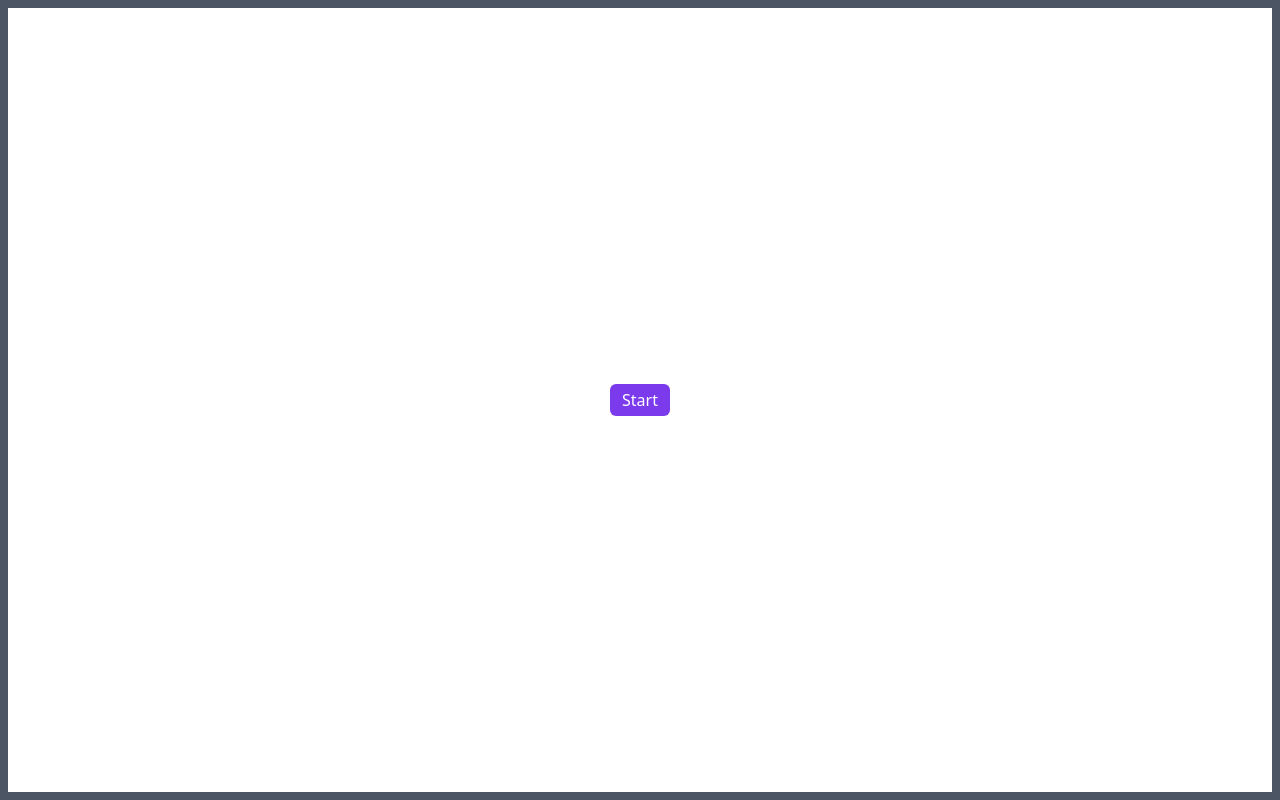
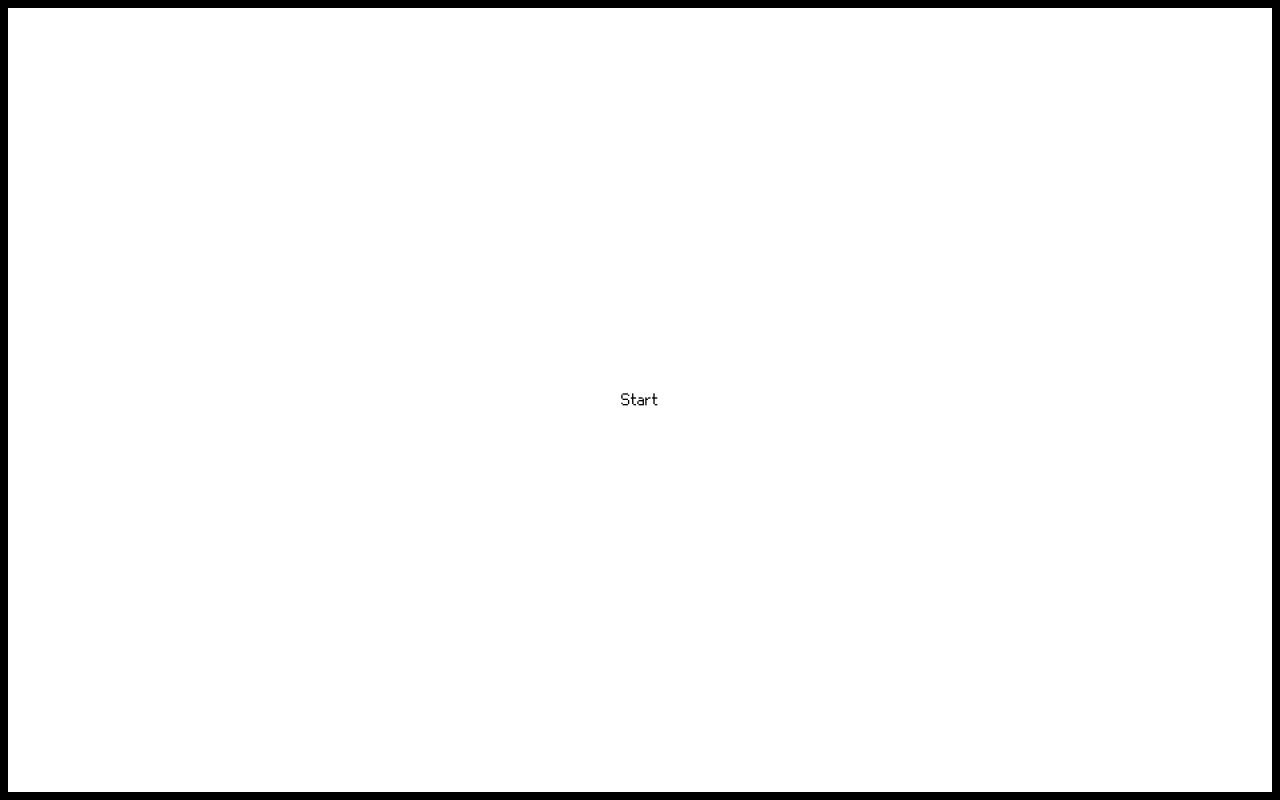
Before and after one commit to KalpasWang/f2e-scrum-training, a React (Create React App) app: page / in a window 1280 px wide. Built offline with nearby package versions, Linux system fonts and the light colour scheme.

Commit message:
setup font, color

```diff
--- a/src/index.css
+++ b/src/index.css
@@ -1,3 +1,8 @@
 @tailwind base;
 @tailwind components;
 @tailwind utilities;
+
+@font-face {
+  font-family: 'Cubic 11';
+  src: url('./assets/Cubic_11_1.013_R.woff2') format('woff2');
+}
--- a/tailwind.config.js
+++ b/tailwind.config.js
@@ -2,6 +2,21 @@
 module.exports = {
   content: ['./src/**/*.{js,jsx,ts,tsx}'],
   theme: {
+    fontFamily: {
+      sans: ['"Cubic 11"', 'sans-serif'],
+    },
+    colors: {
+      primary1: '#5137FF',
+      primary2: '#FF60FA',
+      primary3: '#FFCB2D',
+      assist1: '#2B2B2B',
+      assist2: '#FFF9F6',
+      disabled: '#BDBDBD',
+    },
+    container: {
+      center: true,
+      padding: '1.5rem',
+    },
     extend: {
       minHeight: {
         3.75: '3.75rem',
```
Also changed, not shown: src/assets/Cubic_11_1.013_R.woff2 (added).
